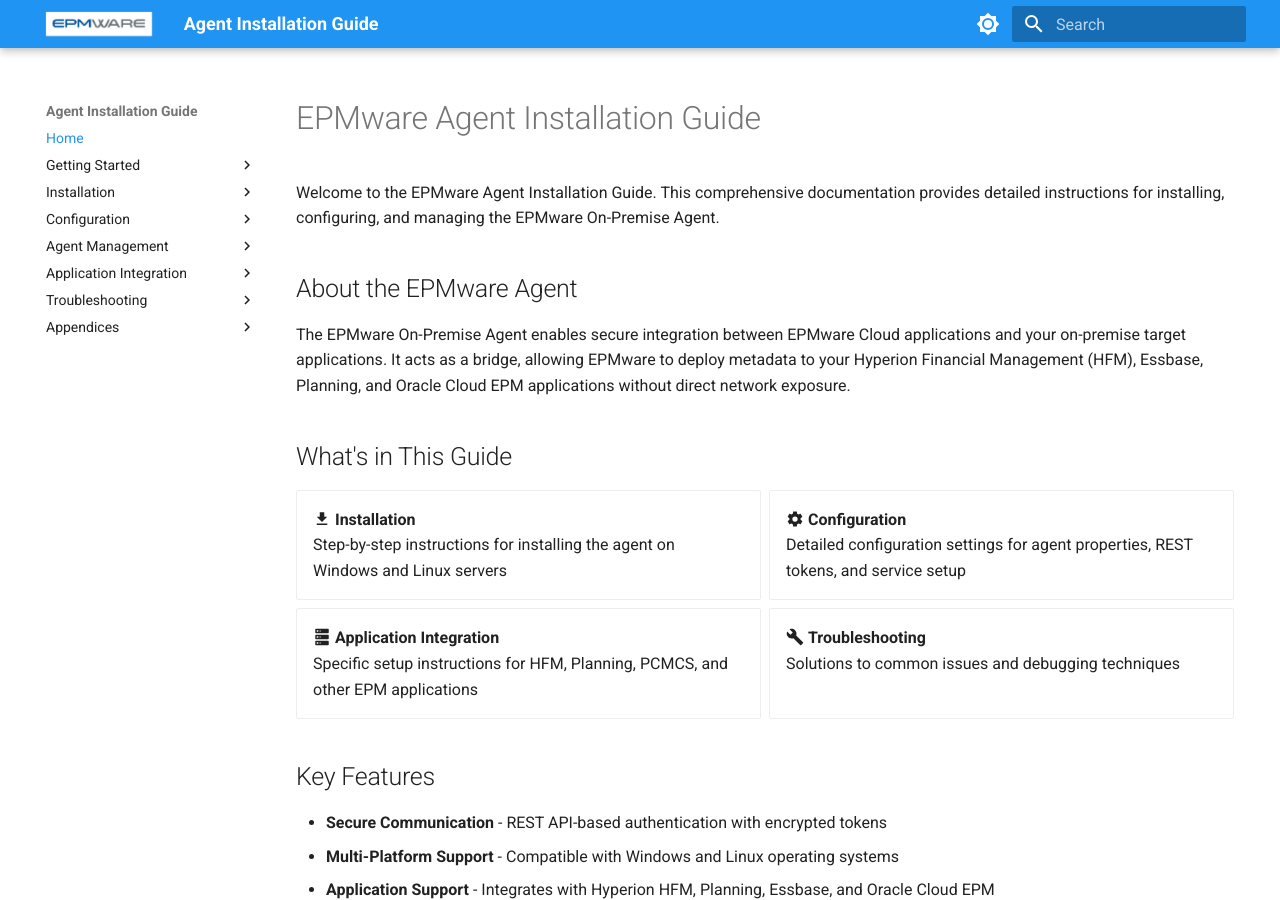
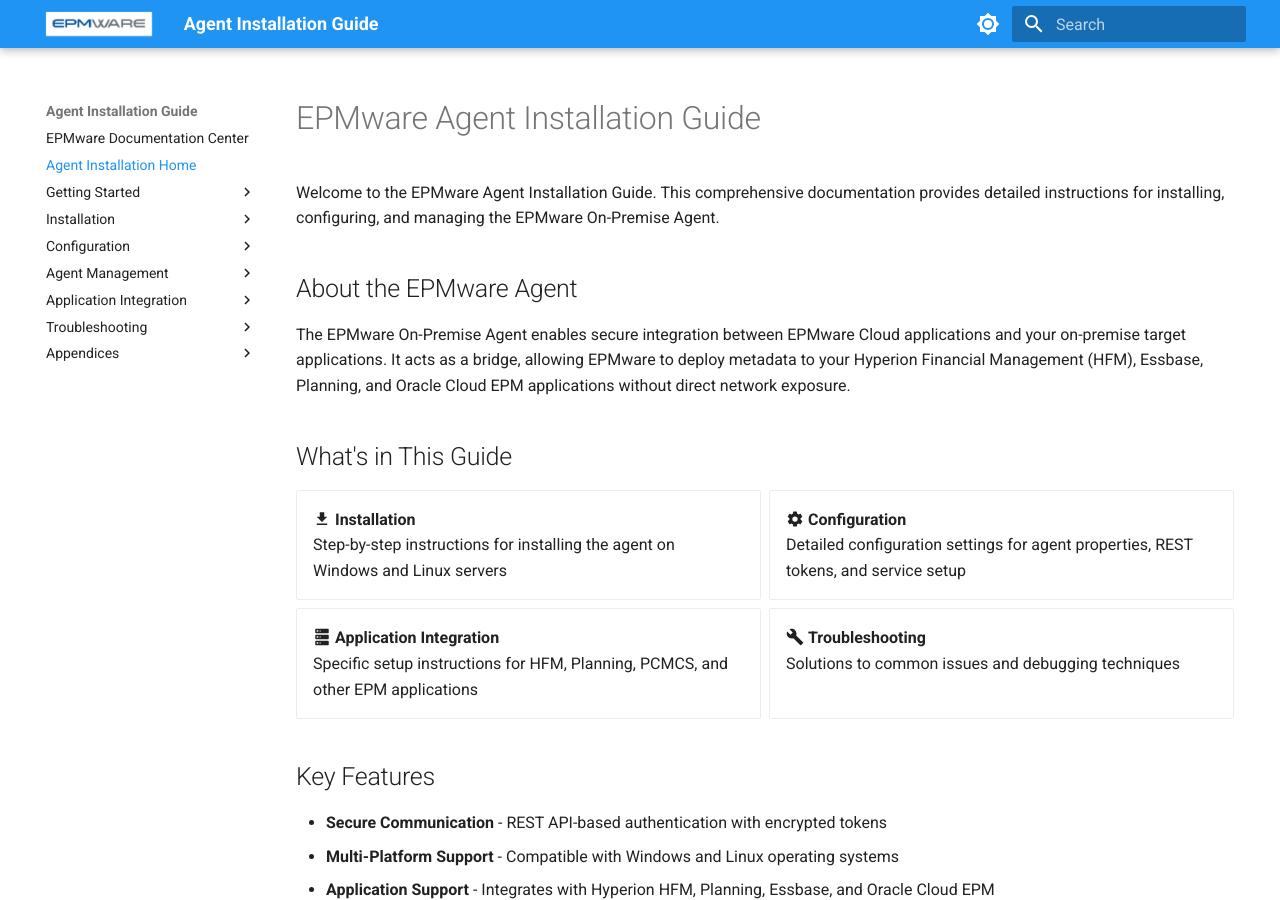
Before and after one commit to tkiratsous/epmware-agent-install, an MkDocs documentation site: the page built from docs/index.md, in a window 1280 px wide and 900 px high. Built offline with MkDocs 1.6.1 and Material for MkDocs 9.7.7, drawn with Linux system fonts in a browser that asks for light colours.

Commit message:
index and yml

```diff
--- a/mkdocs.yml
+++ b/mkdocs.yml
@@ -73,7 +73,9 @@
 
 # Navigation structure
 nav:
-  - Home:
+  - EPMware Documentation Center: https://docs.epmware.com
+
+  - Agent Installation Home:
     - index.md
 
   - Getting Started:
```
